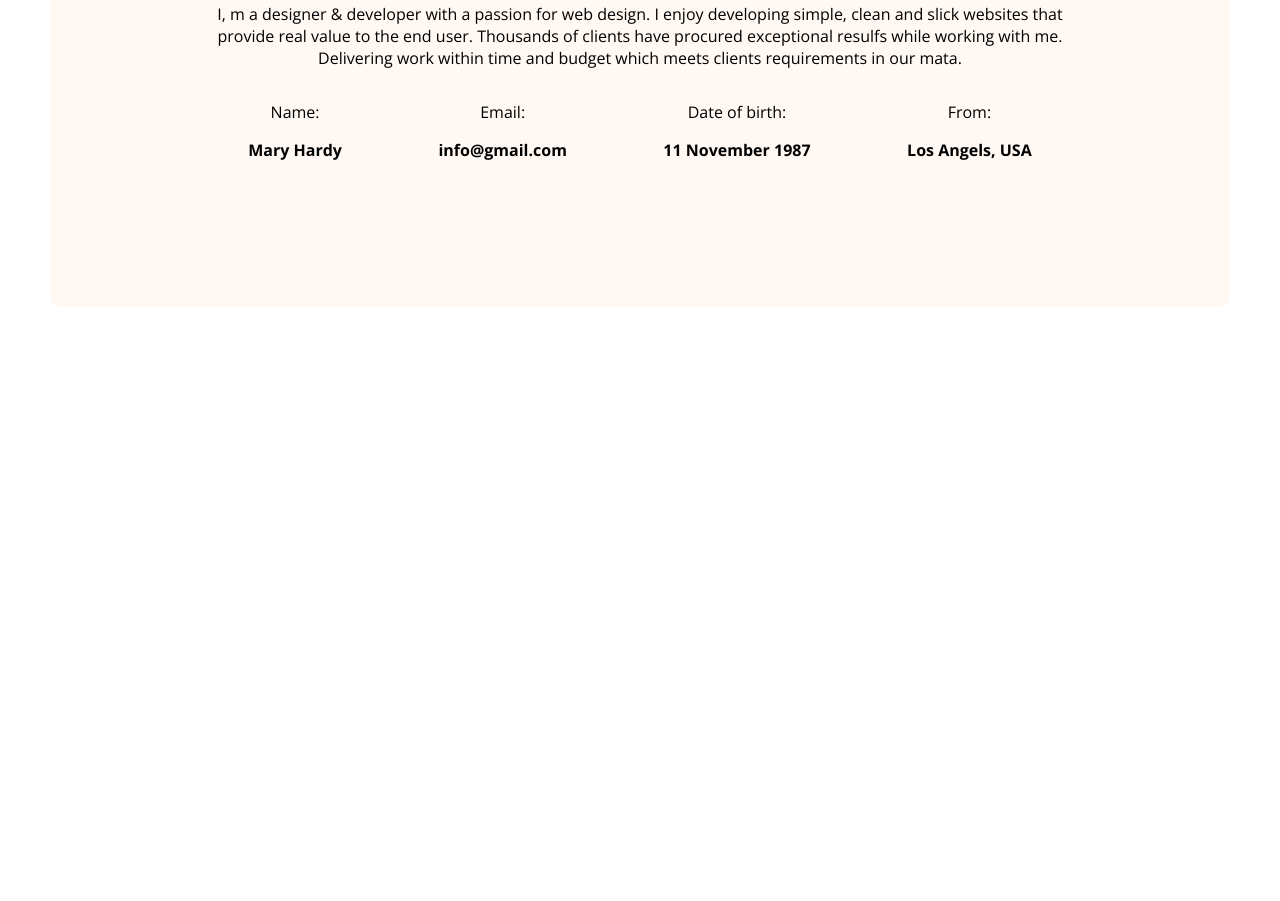
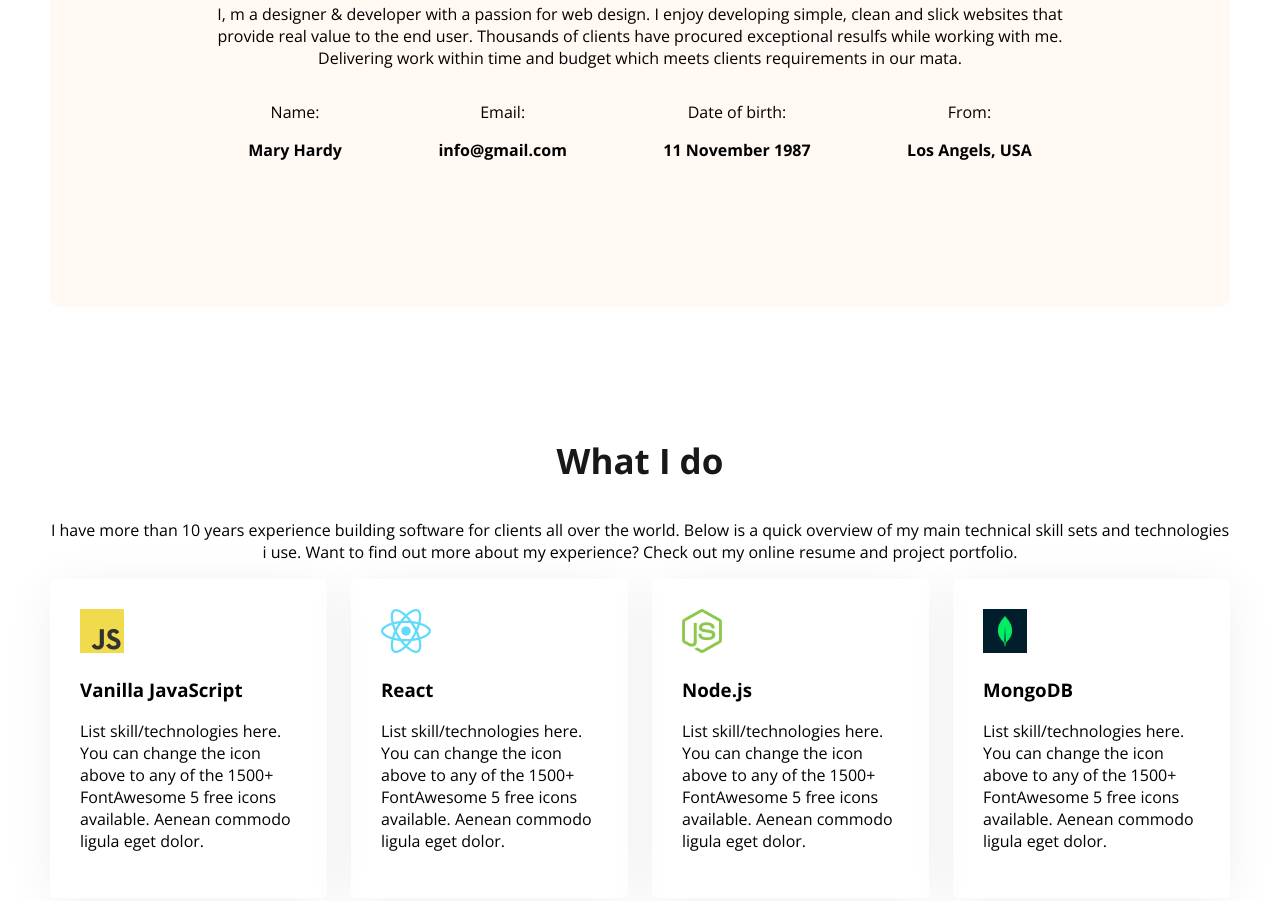
Before and after one commit to Ashik184/web-dev-portfolio, a plain HTML site: page index.html in a window 1280 px wide. Shown: the part 1301-2202 px from the top of the page. Before the commit the page ends 1616 px from the top, so only its background shows below. Drawn offline with nearby package versions, Linux system fonts and the light colour scheme.

Commit message:
what I do

```diff
--- a/index.html
+++ b/index.html
@@ -55,6 +55,32 @@
                 </div>
             </div>
         </section>
+        <section class="skills">
+            <h3 class="section-title text-center">What I do</h3>
+            <p class="section-discription text-center">I have more than 10 years experience building software for clients all over the world. Below is a quick overview of my main technical skill sets and technologies i use. Want to find out more about my experience? Check out my online resume and project portfolio.</p>
+            <div class="skills-container">
+                <div class="skill">
+                    <img src="images/icons/js.png" alt="">
+                    <h3 class="skill-title">Vanilla JavaScript</h3>
+                    <p class="skill-description">List skill/technologies here. You can change the icon above to any of the 1500+ FontAwesome 5 free icons available. Aenean commodo ligula eget dolor.</p>
+                </div>
+                <div class="skill">
+                    <img src="images/icons/react.png" alt="">
+                    <h3 class="skill-title">React</h3>
+                    <p class="skill-description">List skill/technologies here. You can change the icon above to any of the 1500+ FontAwesome 5 free icons available. Aenean commodo ligula eget dolor.</p>
+                </div>
+                <div class="skill">
+                    <img src="images/icons/nodejs.png" alt="">
+                    <h3 class="skill-title">Node.js</h3>
+                    <p class="skill-description">List skill/technologies here. You can change the icon above to any of the 1500+ FontAwesome 5 free icons available. Aenean commodo ligula eget dolor.</p>
+                </div>
+                <div class="skill">
+                    <img src="images/icons/mongo.png" alt="">
+                    <h3 class="skill-title">MongoDB</h3>
+                    <p class="skill-description">List skill/technologies here. You can change the icon above to any of the 1500+ FontAwesome 5 free icons available. Aenean commodo ligula eget dolor.</p>
+                </div>
+            </div>
+        </section>
     </main>
     <footer>
 
--- a/styles/portfolio.css
+++ b/styles/portfolio.css
@@ -100,13 +100,16 @@ main{
     max-width: 1180px;
     margin: 0px auto;
 }
-
+main section{
+    margin-top: 130px;
+    margin-bottom: 130px;
+}
 /* About styles */
 .about{
     border-radius: 10px;
     padding: 130px 150px;
     text-align: center;
-    margin-top: 130px;
+
 }
 .about-items{
     display: flex;
@@ -116,3 +119,17 @@ main{
 .item-description{
     font-weight: bold;
 }
+.text-center{
+    text-align: center;
+}
+
+/* Skils section style */
+.skills-container{
+   display: flex;
+   gap: 24px;
+}
+.skill{
+    padding: 30px;
+    border-radius: 5px;
+    box-shadow: 0px 6px 50px 0 rgba(0, 0, 0, 0.06);
+}
```
